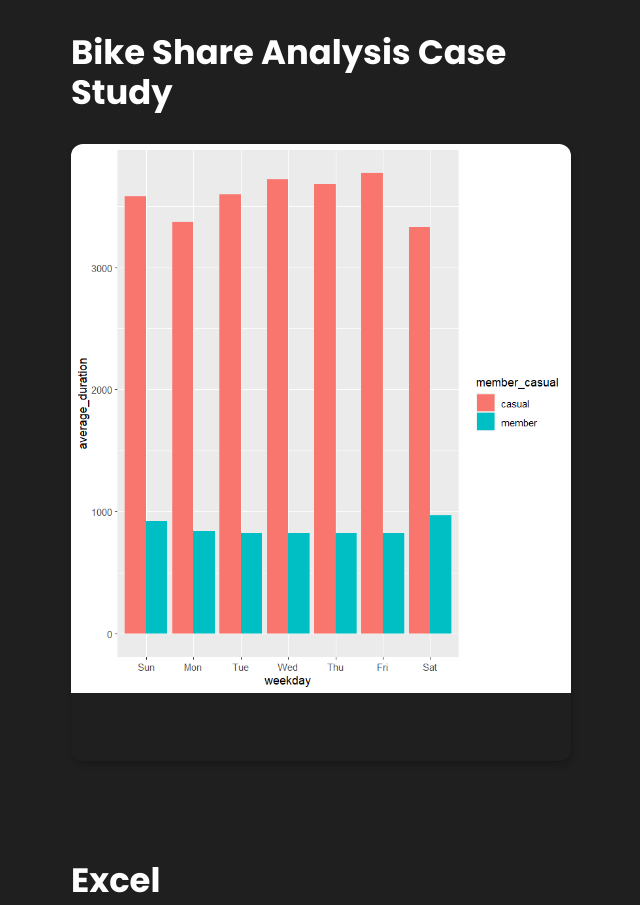
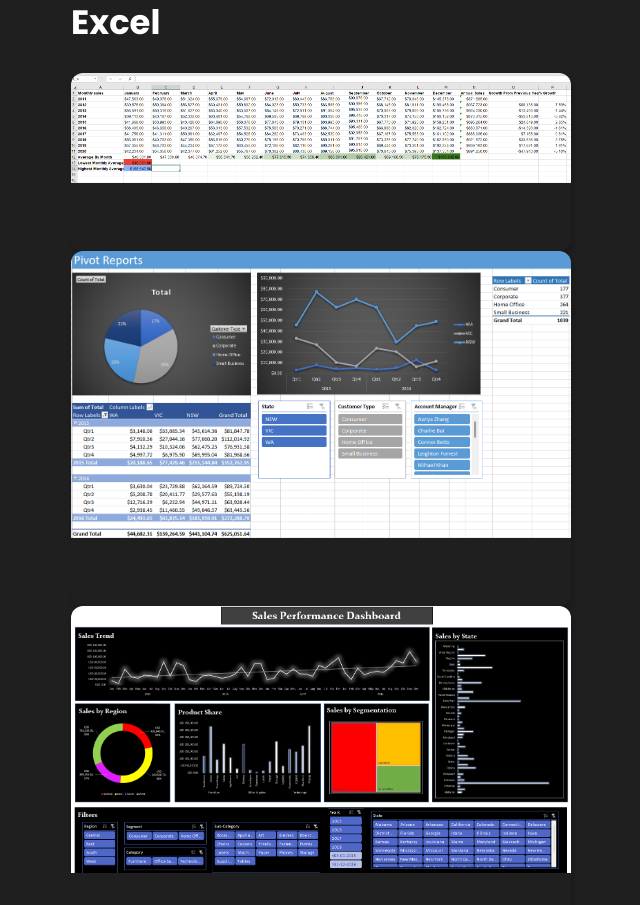
Before and after one commit to jamiedeocampo/jamiedeocampo.github.io, a plain HTML site: page jamie.html in a window 1280 px wide. Shown: the part 1583-2488 px from the top of the page, without its empty margins (44-684 px from the left). Drawn offline with nearby package versions, Linux system fonts and the light colour scheme; a web font is replaced by a local one.

Commit message:
Update jamie.html

```diff
--- a/jamie.html
+++ b/jamie.html
@@ -305,27 +305,7 @@
 				</a>
 			  </li>
 
-			<section class="project" id="portfolio">
-			<h2 class="h3 section-title"></h2>
 
-
-			<h2 class="h3 section-title">Bike Share Analysis Case Study</h2>
-
-			<li>
-				<a href="https://github.com/jamiedeocampo/bike-share-analysis" class="project-card">
-
-				  <figure class="">
-					<img src="./assets/images/project-1.PNG" class="w-100" alt="COVID-19 Global Vaccine Tracker" style="max-width: 100%;">
-				  </figure>
-
-				  <div class="">
-					<h3 class="h4 card-title">Bike Share Analysis Case Study</h3>
-
-					<time class="publish-date" datetime="2023-01">January 2023</time>
-				  </div>
-
-				</a>
-			  </li>
 
 			<section class="project" id="portfolio">
 			<h2 class="h3 section-title">Excel</h2>
```
